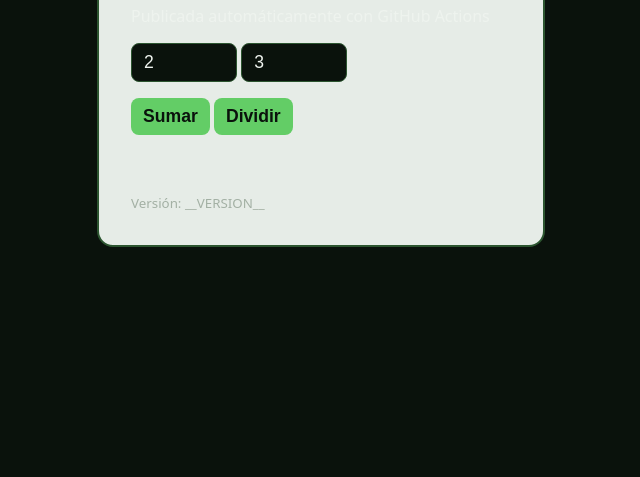
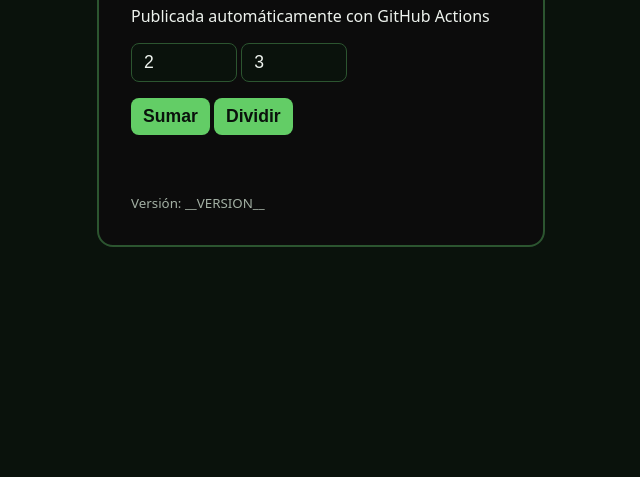
Before and after one commit to danielacastanomoreno/GitHubActions-Demo-Infra3, a website: page web/index.html in a window 1280 px wide. Shown: the part 323-800 px from the top of the page, without its empty margins (319-959 px from the left). Drawn offline with Linux system fonts and the light colour scheme; files whose address does not match are found by name.

Commit message:
prueba 3

```diff
--- a/web/index.html
+++ b/web/index.html
@@ -7,7 +7,7 @@
   <style>
     body { font-family: system-ui, sans-serif; background: #0a120c; color: #eef3ee;
            display: grid; place-items: center; min-height: 100vh; margin: 0; }
-    main { background: #e6ece7; border: 2px solid #2c5530; border-radius: 16px;
+    main { background: #0c0c0c; border: 2px solid #2c5530; border-radius: 16px;
            padding: 32px; width: min(380px, 90vw); }
     h1 { color: #63cd66; margin-top: 0; }
     input, button { font-size: 1.1rem; padding: 8px 12px; border-radius: 8px; }
```
